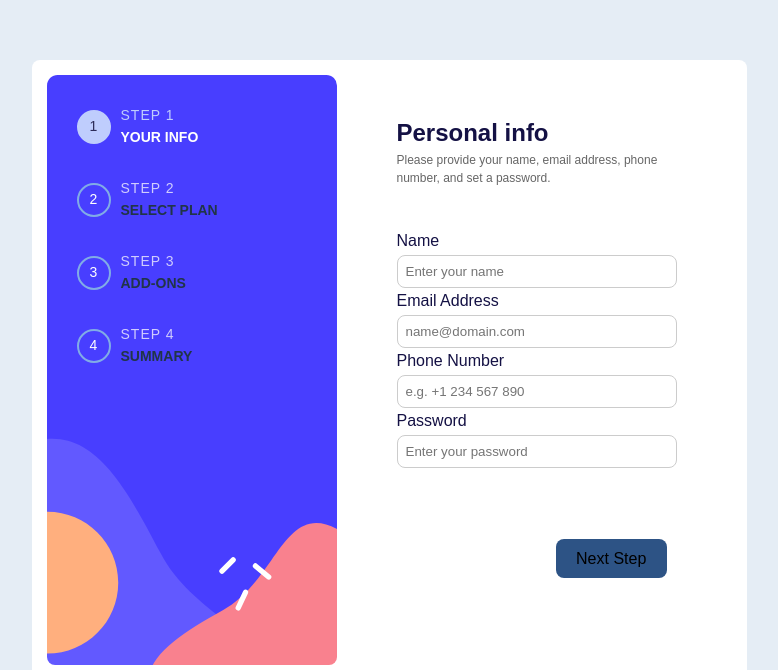
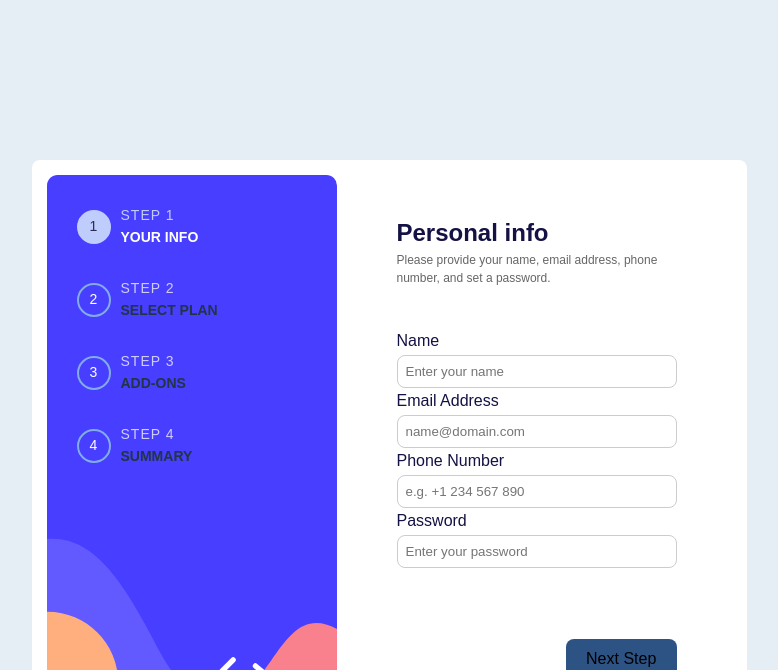
Before and after one commit to MaymoonaAlBoloshi/stepper-form, a React (Vite) app: page / in a window 1280 px wide. Shown: the part 130-800 px from the top of the page, without its empty margins (251-1029 px from the left). Built offline with nearby package versions, Linux system fonts and the light colour scheme.

Commit message:
page1 Input component changes

```diff
--- a/src/App.css
+++ b/src/App.css
@@ -2,7 +2,7 @@ body {
   font-family: 'Ubuntu', sans-serif; /* Use the correct font family */
   background-color: #e5edf5;
   margin: 0;
-  padding: 100px;
+  padding: 200px;
   display: flex;
   justify-content: center;  /* Center horizontally */
   align-items: center;      /* Center vertically */
@@ -10,8 +10,8 @@ body {
 
 .form-container {
   display: flex;
-  max-width: 700px;
-  max-height: 600px;
+  max-width: 700px !important;
+  max-height: 800px !important;
   padding-top: 15px;
   padding-bottom: 15px;
   padding-left: 15px;
@@ -140,12 +140,13 @@ input:focus {
 .error {
   color: red;
   display: block; /* Display when there's an error */
+  font-size: 8px;
 }
 
 /* Div for the button */
 .form-footer {
   padding: 70px;
-  padding-right: 80px;
+  padding-right: 70px;
 }
 
 button {
```
